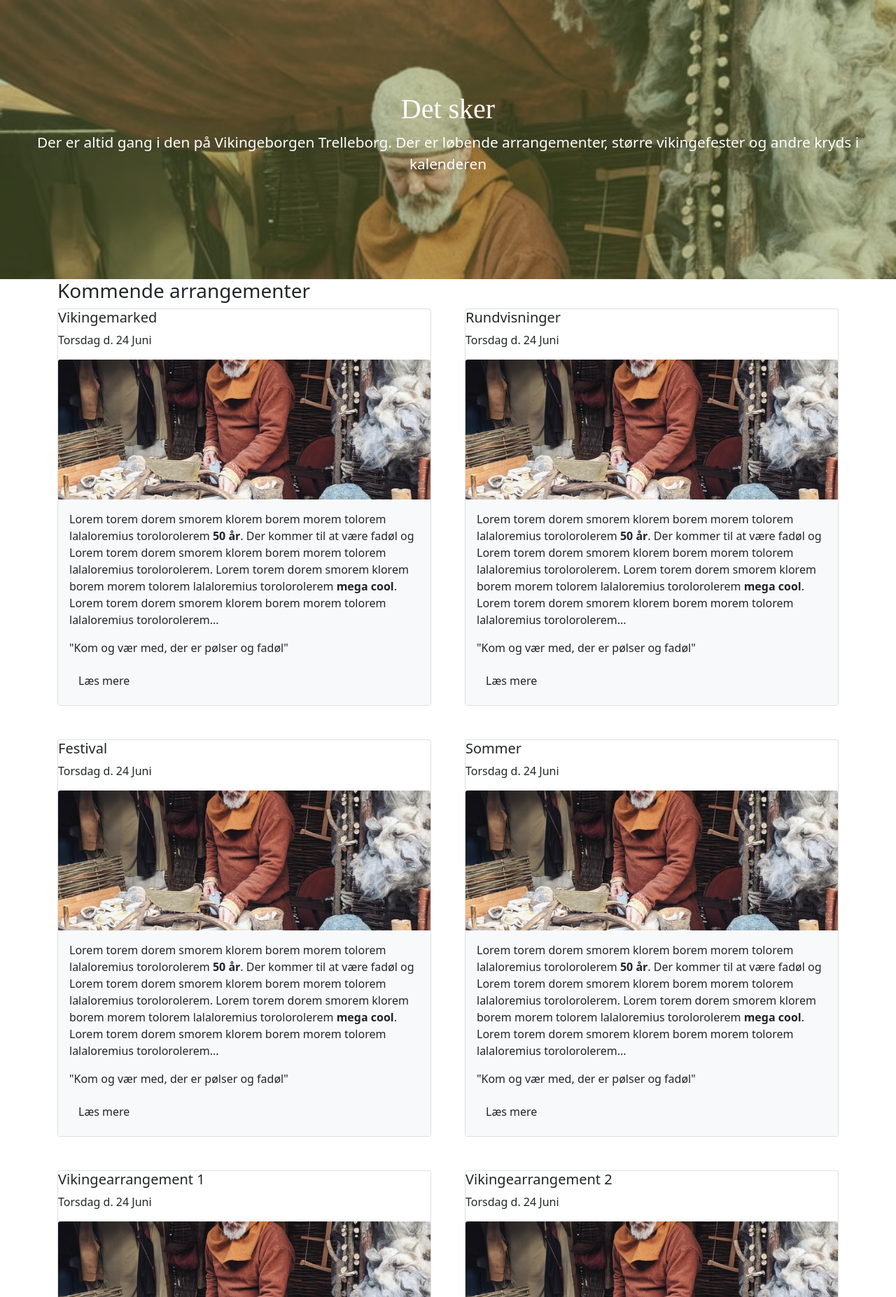
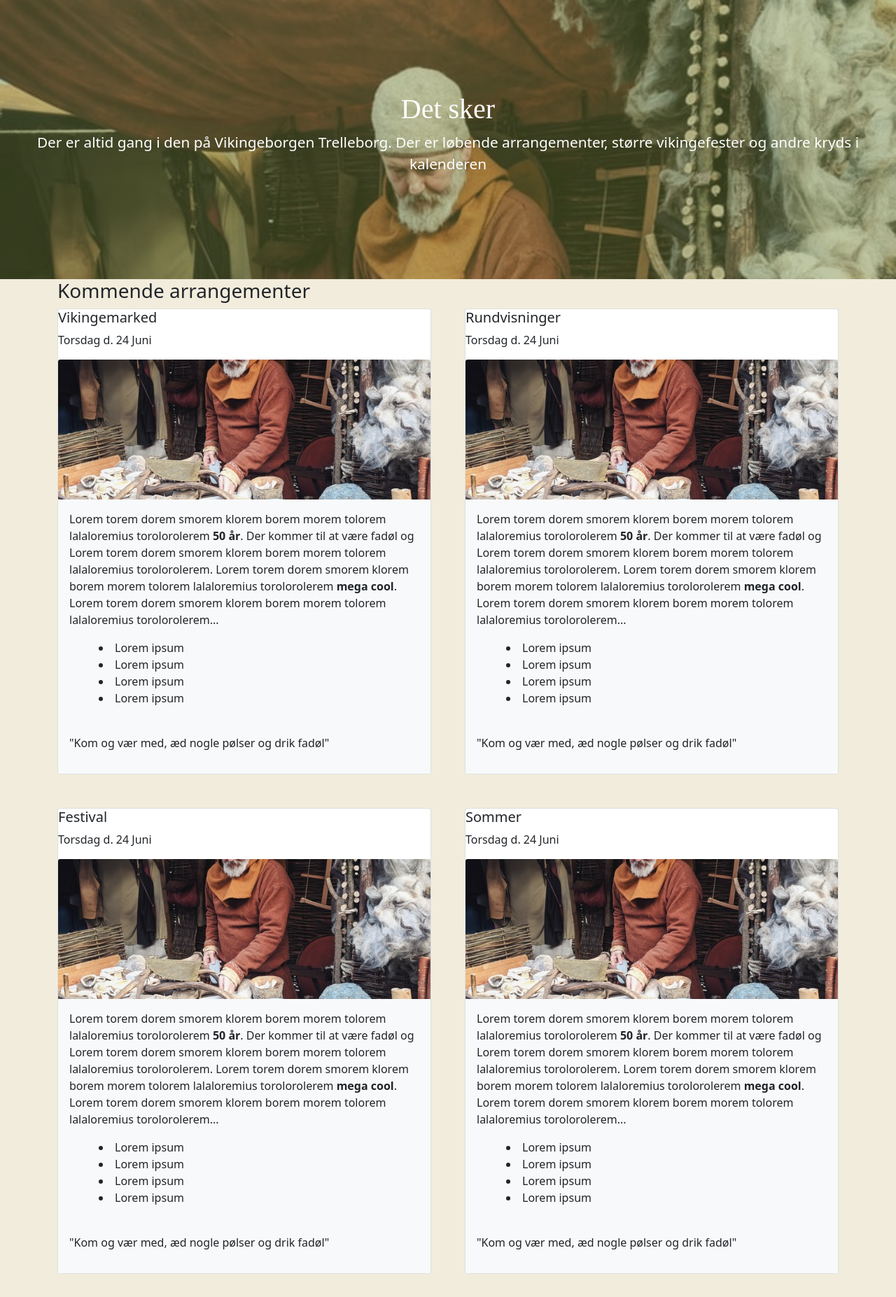
Before and after one commit to Lukdani/semesterprojekt-2, a PHP site: page /det-sker.php in a window 1280 px wide. Shown: the part 66-1920 px from the top of the page at 70% size. Run offline with PHP 8.4, Linux system fonts and the light colour scheme; some libraries are stand-ins or nearby versions; some web fonts are replaced.

Commit message:
Makeover af "det sker" og så en fin klat bullets

```diff
--- a/det-sker.php
+++ b/det-sker.php
@@ -25,7 +25,12 @@
         </div>
     </div>
 </div>
-<div class="container-fluid bg-customLight">
+
+
+
+
+
+<div class="container-fluid bg-background-color">
 
     <div class="container">
         <h3 class="pageHeader">Kommende arrangementer</h3>
@@ -46,9 +51,16 @@
 
                             Lorem torem dorem smorem klorem borem morem tolorem lalaloremius torolorolerem <strong>mega cool</strong>.
                             Lorem torem dorem smorem klorem borem morem tolorem lalaloremius torolorolerem...
-                        <p class="article-details">"Kom og vær med, der er pølser og fadøl"</em><br>
+                        <ul>
+                            <li>Lorem ipsum</li>
+                            <li>Lorem ipsum</li>
+                            <li>Lorem ipsum</li>
+                            <li>Lorem ipsum</li>
+                        </ul>
+                        <br>
+                        <p class="article-details">"Kom og vær med, æd nogle pølser og drik fadøl"</p>
                         </p>
-                        <a href="#" class="btn btn-customBlue">Læs mere</a>
+
                     </div>
                 </div>
             </div>
@@ -69,9 +81,15 @@
 
                             Lorem torem dorem smorem klorem borem morem tolorem lalaloremius torolorolerem <strong>mega cool</strong>.
                             Lorem torem dorem smorem klorem borem morem tolorem lalaloremius torolorolerem...
-                        <p class="article-details">"Kom og vær med, der er pølser og fadøl"</em><br>
+                        <ul>
+                            <li>Lorem ipsum</li>
+                            <li>Lorem ipsum</li>
+                            <li>Lorem ipsum</li>
+                            <li>Lorem ipsum</li>
+                        </ul>
+                        <br>
+                        <p class="article-details">"Kom og vær med, æd nogle pølser og drik fadøl"</p>
                         </p>
-                        <a href="#" class="btn btn-customBlue">Læs mere</a>
                     </div>
                 </div>
             </div>
@@ -91,9 +109,15 @@
 
                             Lorem torem dorem smorem klorem borem morem tolorem lalaloremius torolorolerem <strong>mega cool</strong>.
                             Lorem torem dorem smorem klorem borem morem tolorem lalaloremius torolorolerem...
-                        <p class="article-details">"Kom og vær med, der er pølser og fadøl"</em><br>
+                        <ul>
+                            <li>Lorem ipsum</li>
+                            <li>Lorem ipsum</li>
+                            <li>Lorem ipsum</li>
+                            <li>Lorem ipsum</li>
+                        </ul>
+                        <br>
+                        <p class="article-details">"Kom og vær med, æd nogle pølser og drik fadøl"</p>
                         </p>
-                        <a href="#" class="btn btn-customBlue">Læs mere</a>
                     </div>
                 </div>
             </div>
@@ -113,9 +137,15 @@
 
                             Lorem torem dorem smorem klorem borem morem tolorem lalaloremius torolorolerem <strong>mega cool</strong>.
                             Lorem torem dorem smorem klorem borem morem tolorem lalaloremius torolorolerem...
-                        <p class="article-details">"Kom og vær med, der er pølser og fadøl"</em><br>
+                        <ul>
+                            <li>Lorem ipsum</li>
+                            <li>Lorem ipsum</li>
+                            <li>Lorem ipsum</li>
+                            <li>Lorem ipsum</li>
+                        </ul>
+                        <br>
+                        <p class="article-details">"Kom og vær med, æd nogle pølser og drik fadøl"</p>
                         </p>
-                        <a href="#" class="btn btn-customBlue">Læs mere</a>
                     </div>
                 </div>
             </div>
@@ -134,9 +164,15 @@
 
                             Lorem torem dorem smorem klorem borem morem tolorem lalaloremius torolorolerem <strong>mega cool</strong>.
                             Lorem torem dorem smorem klorem borem morem tolorem lalaloremius torolorolerem...
-                        <p class="article-details">"Kom og vær med, der er pølser og fadøl"</em><br>
+                        <ul>
+                            <li>Lorem ipsum</li>
+                            <li>Lorem ipsum</li>
+                            <li>Lorem ipsum</li>
+                            <li>Lorem ipsum</li>
+                        </ul>
+                        <br>
+                        <p class="article-details">"Kom og vær med, æd nogle pølser og drik fadøl"</p>
                         </p>
-                        <a href="#" class="btn btn-customBlue">Læs mere</a>
                     </div>
                 </div>
             </div>
@@ -155,14 +191,21 @@
 
                             Lorem torem dorem smorem klorem borem morem tolorem lalaloremius torolorolerem <strong>mega cool</strong>.
                             Lorem torem dorem smorem klorem borem morem tolorem lalaloremius torolorolerem...
-                        <p class="article-details">"Kom og vær med, der er pølser og fadøl"</em><br>
+                        <ul>
+                            <li>Lorem ipsum</li>
+                            <li>Lorem ipsum</li>
+                            <li>Lorem ipsum</li>
+                            <li>Lorem ipsum</li>
+                        </ul>
+                        <br>
+                        <p class="article-details">"Kom og vær med, æd nogle pølser og drik fadøl"</p>
                         </p>
-                        <a href="#" class="btn btn-customBlue">Læs mere</a>
                     </div>
                 </div>
             </div>
 
         </div>
+        <br>
     </div>
 </div>
 
```
